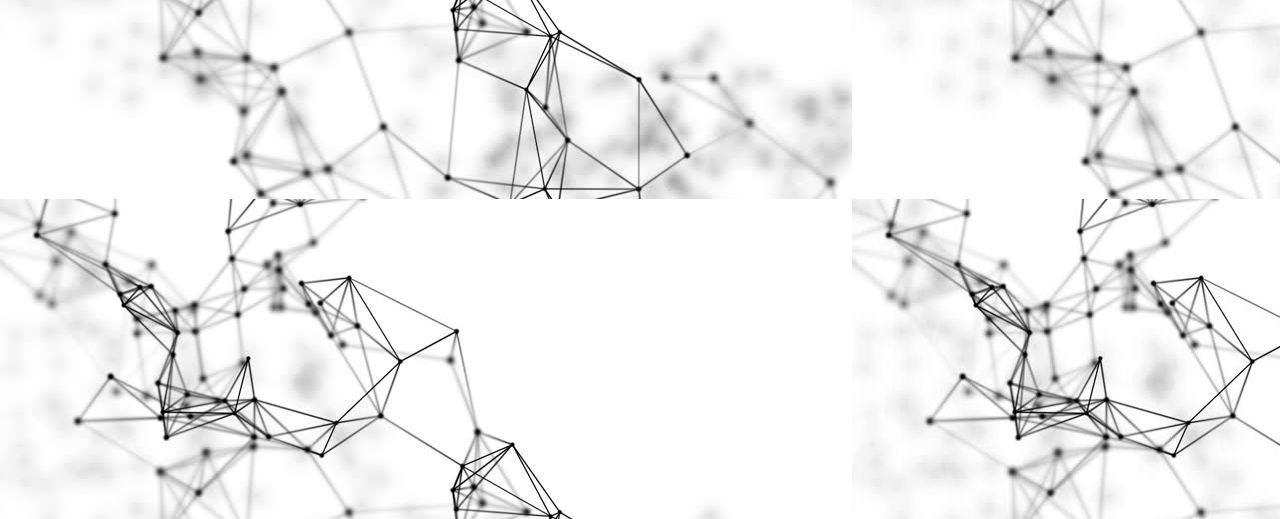
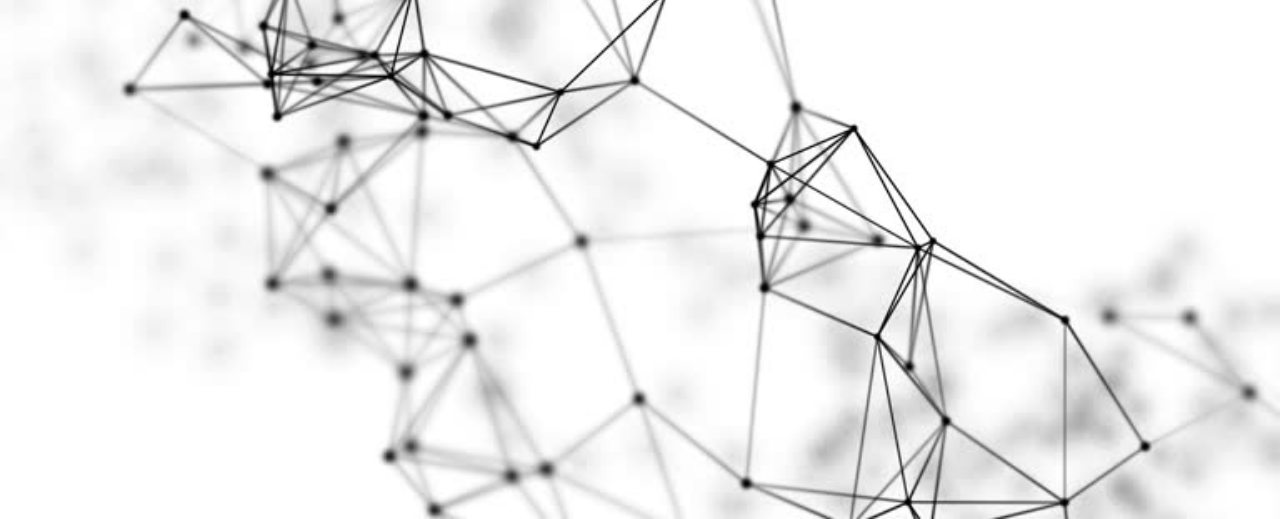
Before and after one commit to rolandoortiz1/prepa-id, a plain HTML site: page secongpage.html in a window 1280 px wide. Shown: the part 281-800 px from the top of the page. Drawn offline with Linux system fonts and the light colour scheme.

Commit message:
Initial commit

```diff
--- a/style.css
+++ b/style.css
@@ -12,3 +12,8 @@ h1 {
 h2 {
   color:ForestGreen;
 }
+
+body {
+  background-repeat: no-repeat;
+  background-size: cover;
+}
```
Also changed, not shown: initialpage.html (line endings or trailing spaces), secongpage.html (line endings or trailing spaces).
